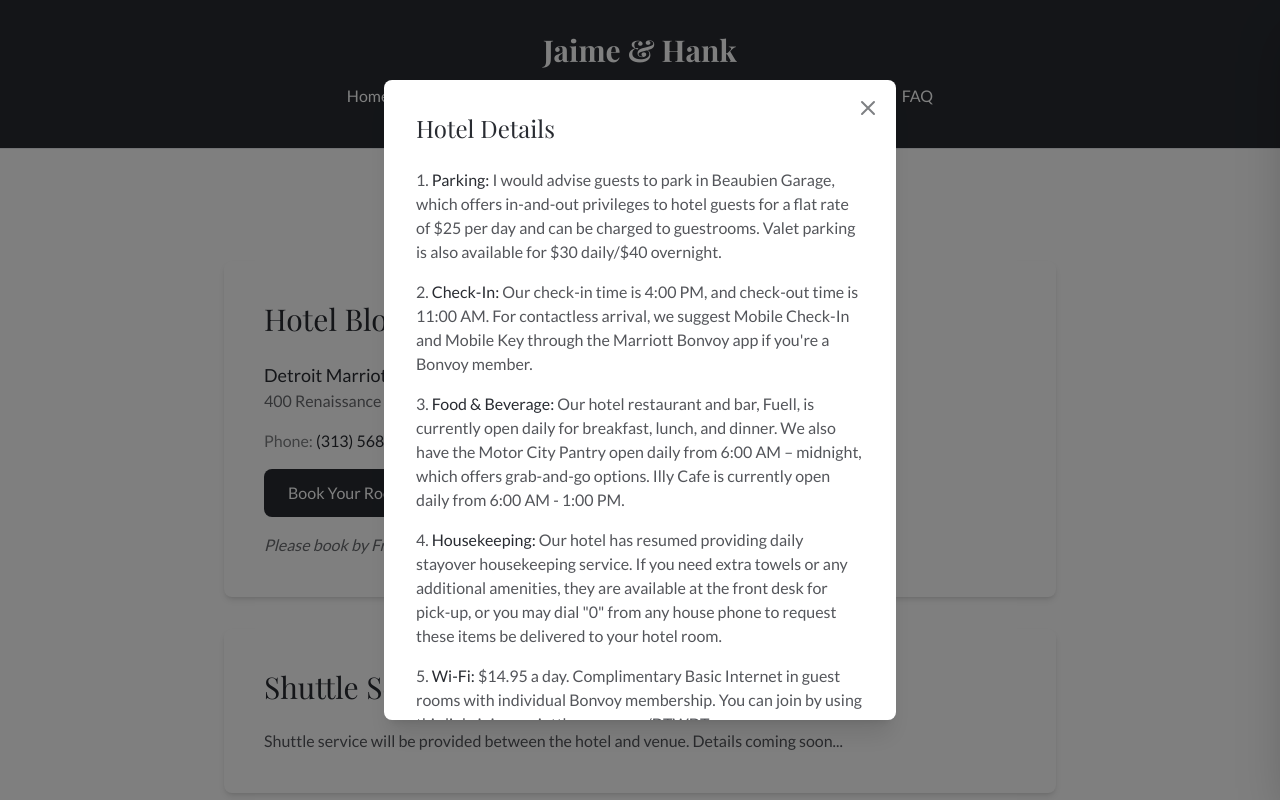
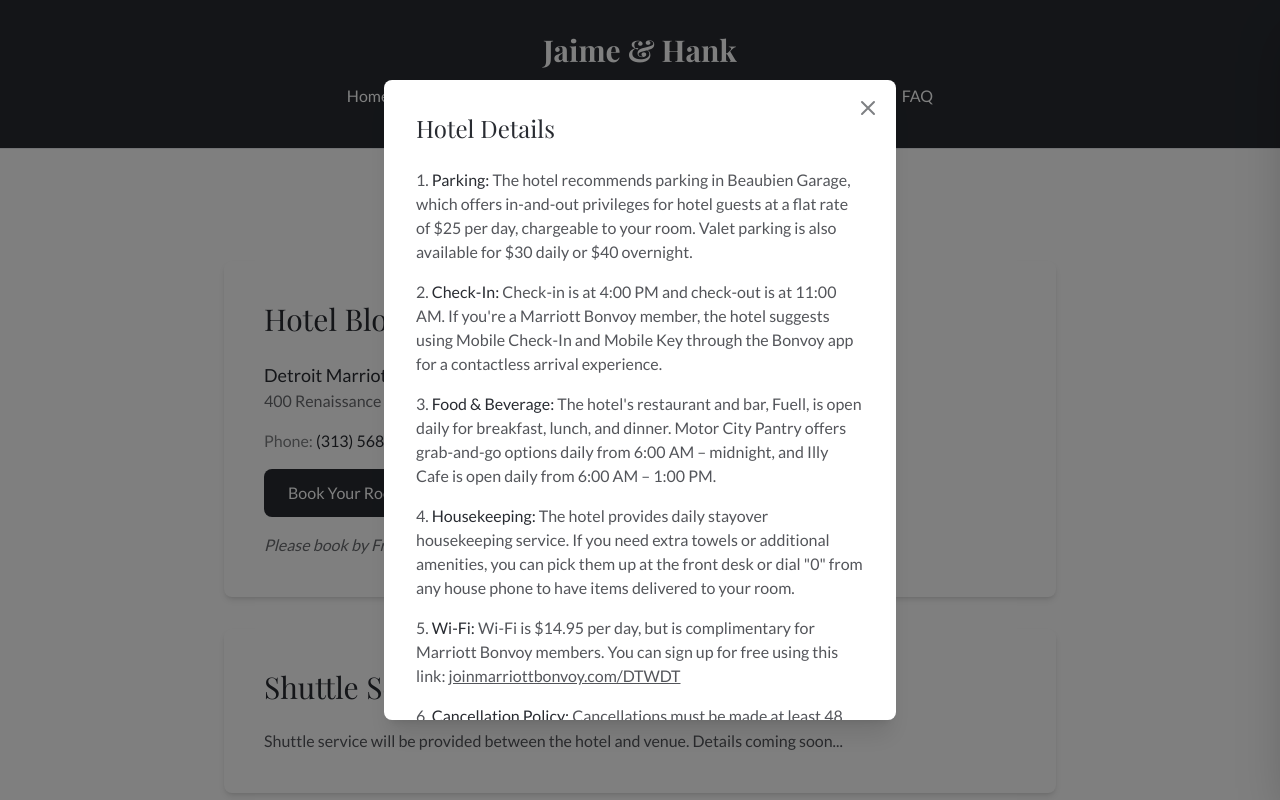
Before and after one commit to HankRichter/RichterWedding, a Next.js app in the folder wedding-site/: page /nav/travel in a window 1280 px wide. Both pictures are taken after a click on the button "View hotel details". Shown: the top 800 px of the page. Built offline with nearby package versions, Linux system fonts and the light colour scheme; a web font is replaced by a local one.

Commit message:
Updating hotel wedding phrasing

```diff
--- a/wedding-site/src/app/nav/travel/page.tsx
+++ b/wedding-site/src/app/nav/travel/page.tsx
@@ -22,16 +22,16 @@ function HotelDetailsModal({ onClose }: { onClose: () => void }) {
         <h3 className="text-2xl font-serif text-primary mb-6">Hotel Details</h3>
 
         <ol className="space-y-4 text-primary/80 list-decimal list-inside">
-          <li><span className="font-medium text-primary">Parking:</span> I would advise guests to park in Beaubien Garage, which offers in-and-out privileges to hotel guests for a flat rate of $25 per day and can be charged to guestrooms. Valet parking is also available for $30 daily/$40 overnight.</li>
-          <li><span className="font-medium text-primary">Check-In:</span> Our check-in time is 4:00 PM, and check-out time is 11:00 AM. For contactless arrival, we suggest Mobile Check-In and Mobile Key through the Marriott Bonvoy app if you&apos;re a Bonvoy member.</li>
-          <li><span className="font-medium text-primary">Food & Beverage:</span> Our hotel restaurant and bar, Fuell, is currently open daily for breakfast, lunch, and dinner. We also have the Motor City Pantry open daily from 6:00 AM – midnight, which offers grab-and-go options. Illy Cafe is currently open daily from 6:00 AM - 1:00 PM.</li>
-          <li><span className="font-medium text-primary">Housekeeping:</span> Our hotel has resumed providing daily stayover housekeeping service. If you need extra towels or any additional amenities, they are available at the front desk for pick-up, or you may dial &quot;0&quot; from any house phone to request these items be delivered to your hotel room.</li>
-          <li><span className="font-medium text-primary">Wi-Fi:</span> $14.95 a day. Complimentary Basic Internet in guest rooms with individual Bonvoy membership. You can join by using this link:{" "}
+          <li><span className="font-medium text-primary">Parking:</span> The hotel recommends parking in Beaubien Garage, which offers in-and-out privileges for hotel guests at a flat rate of $25 per day, chargeable to your room. Valet parking is also available for $30 daily or $40 overnight.</li>
+          <li><span className="font-medium text-primary">Check-In:</span> Check-in is at 4:00 PM and check-out is at 11:00 AM. If you&apos;re a Marriott Bonvoy member, the hotel suggests using Mobile Check-In and Mobile Key through the Bonvoy app for a contactless arrival experience.</li>
+          <li><span className="font-medium text-primary">Food & Beverage:</span> The hotel&apos;s restaurant and bar, Fuell, is open daily for breakfast, lunch, and dinner. Motor City Pantry offers grab-and-go options daily from 6:00 AM – midnight, and Illy Cafe is open daily from 6:00 AM – 1:00 PM.</li>
+          <li><span className="font-medium text-primary">Housekeeping:</span> The hotel provides daily stayover housekeeping service. If you need extra towels or additional amenities, you can pick them up at the front desk or dial &quot;0&quot; from any house phone to have items delivered to your room.</li>
+          <li><span className="font-medium text-primary">Wi-Fi:</span> Wi-Fi is $14.95 per day, but is complimentary for Marriott Bonvoy members. You can sign up for free using this link:{" "}
             <a href="http://www.joinmarriottbonvoy.com/DTWDT" target="_blank" rel="noopener noreferrer" className="underline hover:text-primary transition-colors">
               joinmarriottbonvoy.com/DTWDT
             </a>
           </li>
-          <li><span className="font-medium text-primary">Cancellation Policy:</span> Cancellations must be made 48 hours prior to arrival. Please note that we will assess a one-night fee if you cancel after the deadline.</li>
+          <li><span className="font-medium text-primary">Cancellation Policy:</span> Cancellations must be made at least 48 hours before arrival. A one-night fee will be charged for any cancellations made after that deadline.</li>
         </ol>
       </div>
     </div>
```
